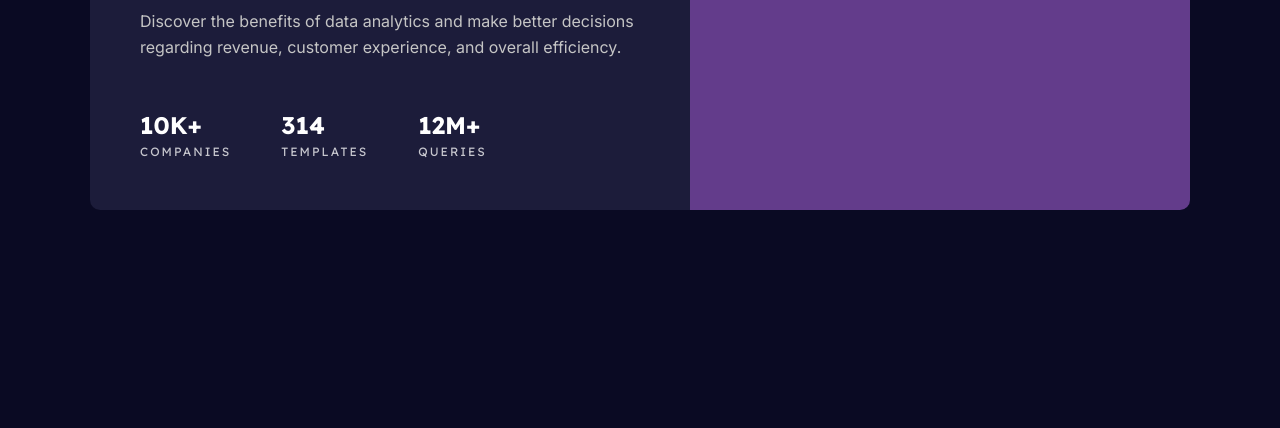
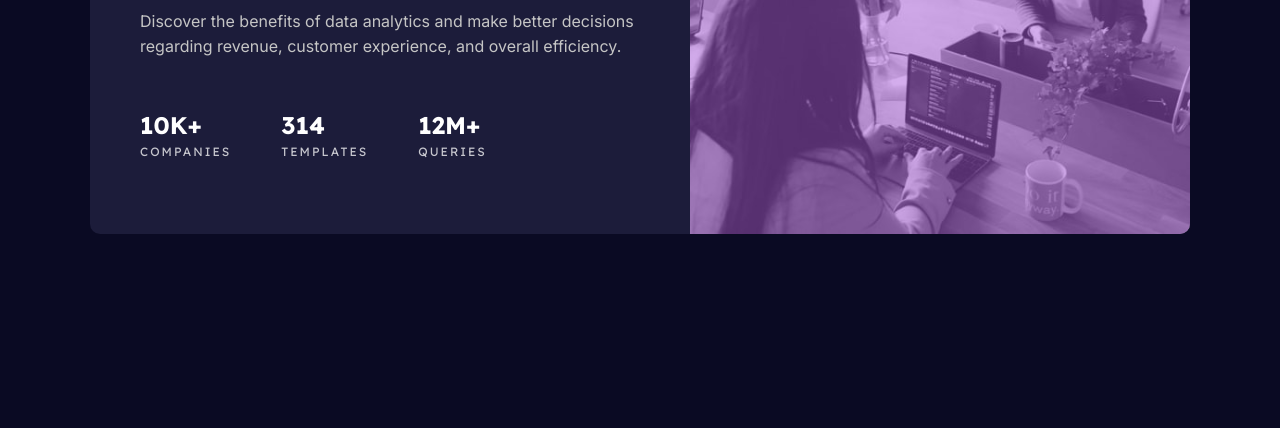
Before and after one commit to DanielMaori43/Negocios, a plain HTML site: page index.html in a window 1280 px wide. Shown: the part 372-800 px from the top of the page. Drawn offline with Linux system fonts and the light colour scheme; the site is published under a folder, as on GitHub Pages, so addresses that start at the root find nothing.

Commit message:
Update index.html

```diff
--- a/index.html
+++ b/index.html
@@ -41,7 +41,7 @@
 
     <!-- Bloco da direita (imagem com overlay) -->
     <div class="imagem-com-overlay">
-      <img src="/image-header-desktop.jpg" alt="Equipe trabalhando">
+      <img src="image-header-desktop.jpg" alt="Equipe trabalhando">
       <div class="overlay"></div>
     </div>
   </div>
```
